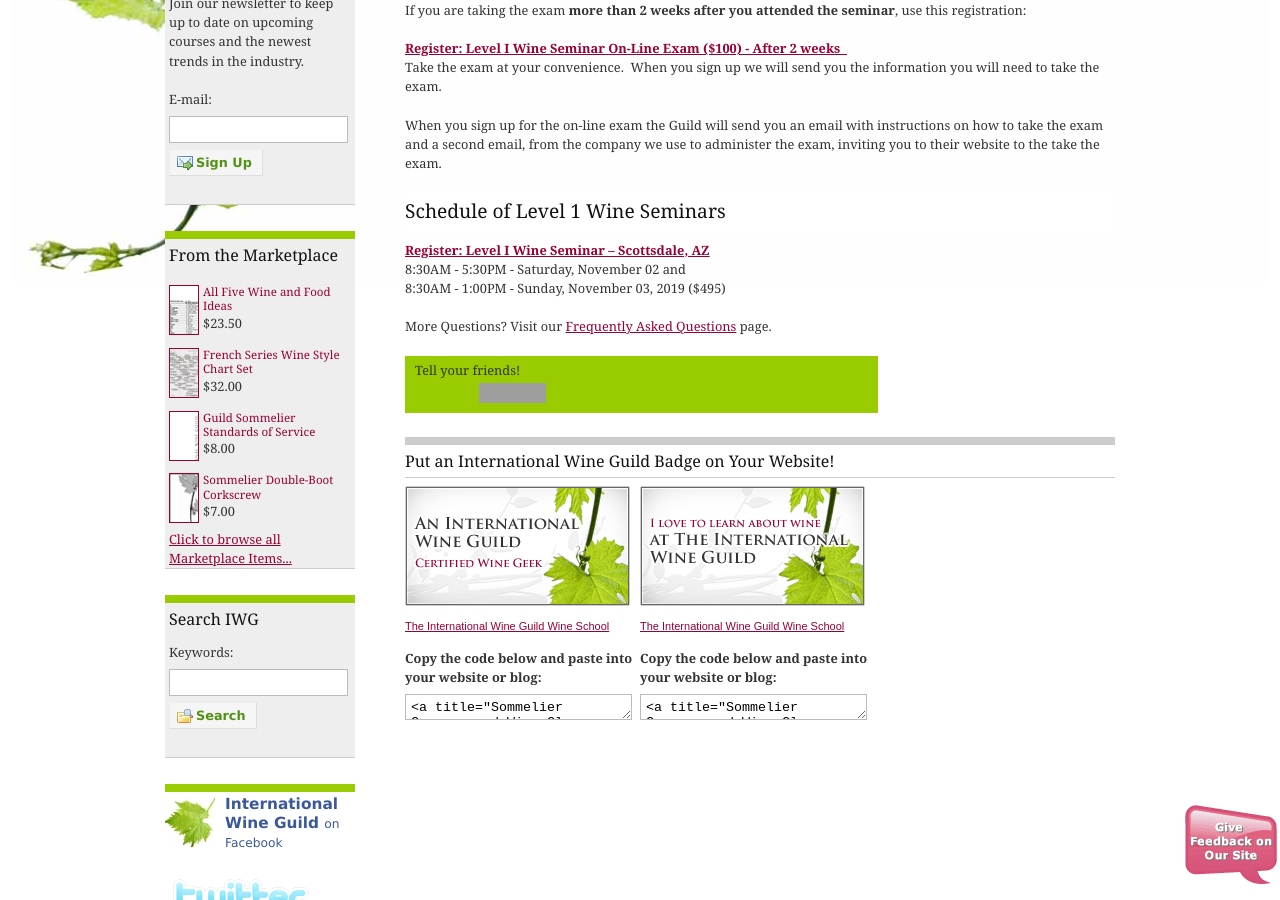
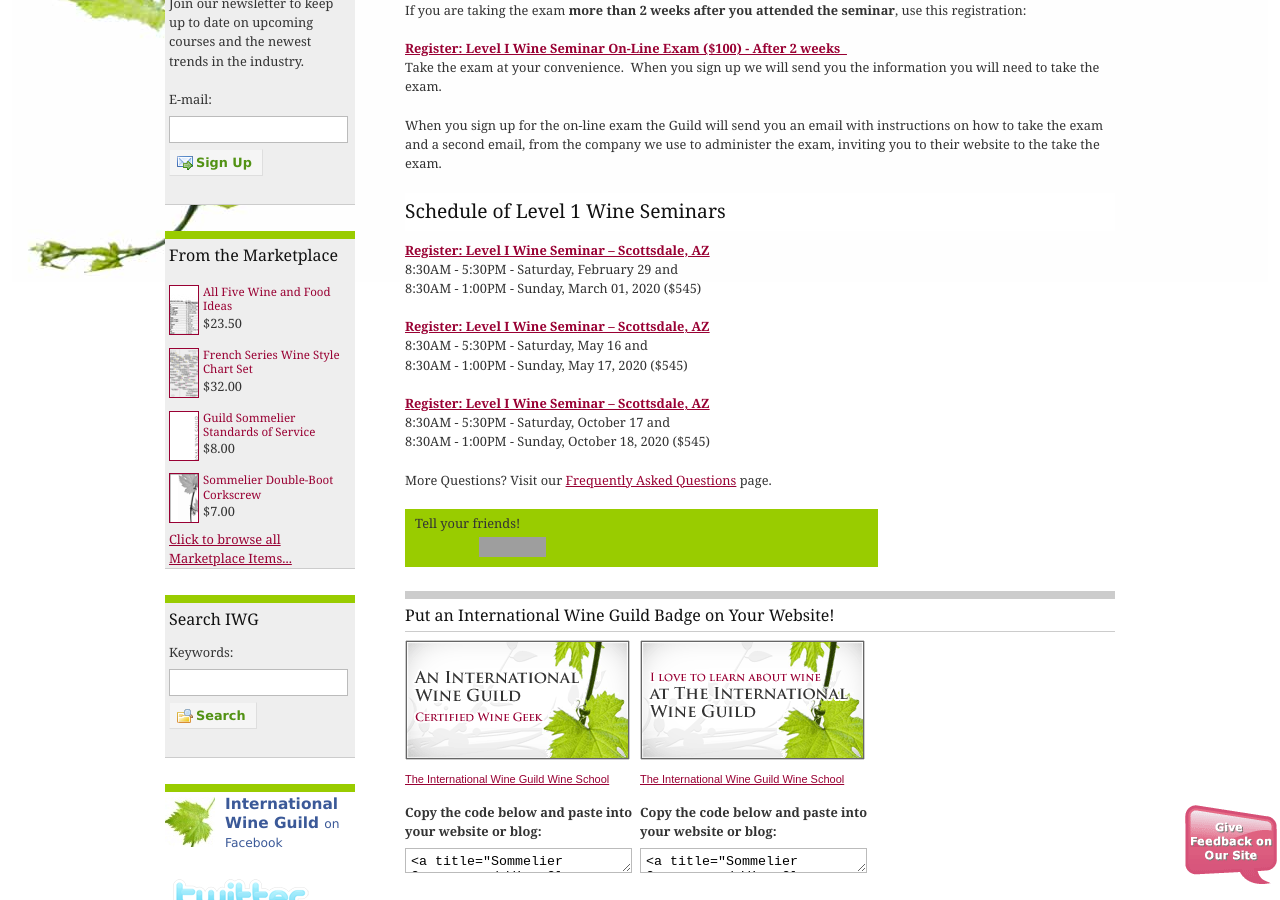
Before and after one commit to CKDev/internationalwineguild.com, a Jekyll site: the page built from arizona-wine-school.html, in a window 1280 px wide and 900 px high, scrolled down 698 px. Built offline with Jekyll 4.4.1, drawn with Linux system fonts in a browser that asks for light colours; a script that is not in the unit is left out; comment, search, counter and statistics services are not loaded; grey boxes are pictures that could not be loaded.

Commit message:
Update arizona-wine-school.html

```diff
--- a/arizona-wine-school.html
+++ b/arizona-wine-school.html
@@ -27,9 +27,27 @@
 <h3>Schedule of Level 1 Wine Seminars</h3>
 <p>
   <a class="ga-track"
-    href="http://ww4.aitsafe.com/cf/add.cfm?userid=6714687&amp;product=Level+I+Wine+Seminar+Arizona++-++11/02-03, 2019&amp;price=495&amp;return=www.internationalwineguild.com/arizona-wine-school">
+    href="http://ww4.aitsafe.com/cf/add.cfm?userid=6714687&amp;product=Level+I+Wine+Seminar+Arizona++-++02/29-/03-01, 2020&amp;price=545&amp;return=www.internationalwineguild.com/arizona-wine-school">
     <strong>Register: Level I Wine Seminar – Scottsdale, AZ</strong>
   </a><br>
-  8:30AM - 5:30PM - Saturday, November 02 and<br>
-  8:30AM - 1:00PM - Sunday, November 03, 2019 ($495)
+  8:30AM - 5:30PM - Saturday, February 29 and<br>
+  8:30AM - 1:00PM - Sunday, March 01, 2020 ($545)
 </p>
+
+<p>
+  <a class="ga-track"
+    href="http://ww4.aitsafe.com/cf/add.cfm?userid=6714687&amp;product=Level+I+Wine+Seminar+Arizona++-++05/16-17, 2020&amp;price=545&amp;return=www.internationalwineguild.com/arizona-wine-school">
+    <strong>Register: Level I Wine Seminar – Scottsdale, AZ</strong>
+  </a><br>
+  8:30AM - 5:30PM - Saturday, May 16 and<br>
+  8:30AM - 1:00PM - Sunday, May 17, 2020 ($545)
+</p>
+
+<p>
+  <a class="ga-track"
+    href="http://ww4.aitsafe.com/cf/add.cfm?userid=6714687&amp;product=Level+I+Wine+Seminar+Arizona++-++10/17-18, 2020&amp;price=545&amp;return=www.internationalwineguild.com/arizona-wine-school">
+    <strong>Register: Level I Wine Seminar – Scottsdale, AZ</strong>
+  </a><br>
+  8:30AM - 5:30PM - Saturday, October 17 and<br>
+  8:30AM - 1:00PM - Sunday, October 18, 2020 ($545)
+</p>
```
